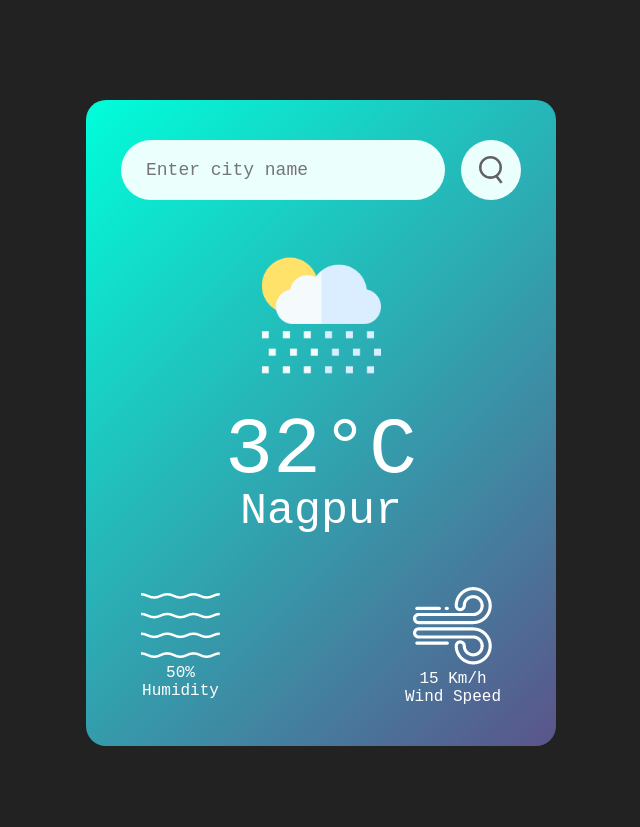
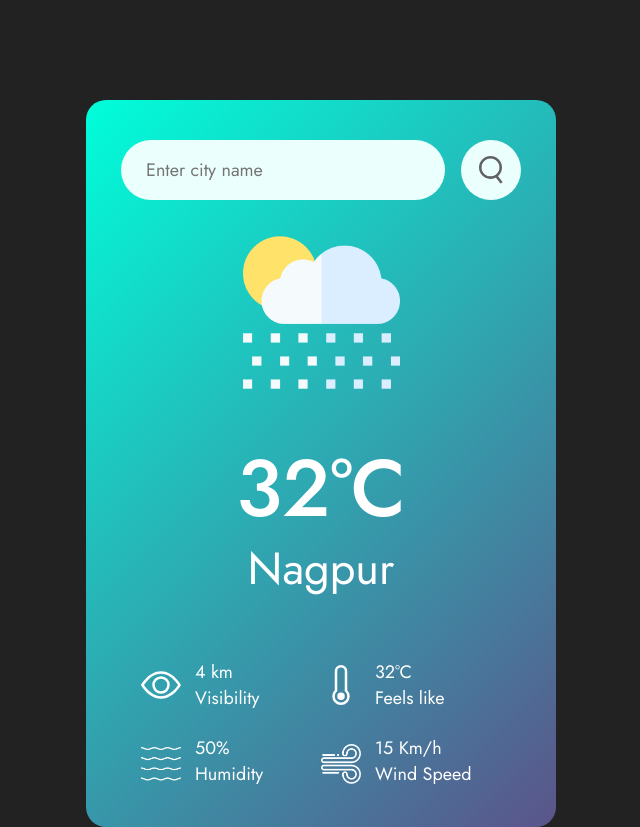
Before and after one commit to samirzjadhav/whether-app, a plain HTML site: page index.html in a window 1280 px wide. Shown: the whole page, without its empty margins (319-959 px from the left). Before the commit the page ends 800 px from the top, so only its background shows below. Drawn offline with Linux system fonts and the light colour scheme; no server answers.

Commit message:
feat: added script for weather fetch

```diff
--- a/index.html
+++ b/index.html
@@ -19,10 +19,52 @@
         <button><img src="./images/search.png" alt="" /></button>
       </div>
       <div class="whether">
-        <img src="./images/rain.png" class="whether-icon" />
+        <img src="./images/rain.png" />
         <h1 class="temp">32°C</h1>
         <h2 class="city">Nagpur</h2>
         <div class="details">
+          <div class="col">
+            <svg
+              stroke="currentColor"
+              fill="currentColor"
+              stroke-width="0"
+              viewBox="0 0 16 16"
+              height="1em"
+              width="1em"
+              xmlns="http://www.w3.org/2000/svg"
+            >
+              <path
+                d="M16 8s-3-5.5-8-5.5S0 8 0 8s3 5.5 8 5.5S16 8 16 8zM1.173 8a13.133 13.133 0 0 1 1.66-2.043C4.12 4.668 5.88 3.5 8 3.5c2.12 0 3.879 1.168 5.168 2.457A13.133 13.133 0 0 1 14.828 8c-.058.087-.122.183-.195.288-.335.48-.83 1.12-1.465 1.755C11.879 11.332 10.119 12.5 8 12.5c-2.12 0-3.879-1.168-5.168-2.457A13.134 13.134 0 0 1 1.172 8z"
+              ></path>
+              <path
+                d="M8 5.5a2.5 2.5 0 1 0 0 5 2.5 2.5 0 0 0 0-5zM4.5 8a3.5 3.5 0 1 1 7 0 3.5 3.5 0 0 1-7 0z"
+              ></path>
+            </svg>
+            <div>
+              <p class="visibility"/>4 km</p>
+              <p>Visibility</p>
+            </div>
+          </div>
+          <div class="col">
+            <svg
+              stroke="currentColor"
+              fill="currentColor"
+              stroke-width="0"
+              viewBox="0 0 16 16"
+              height="1em"
+              width="1em"
+              xmlns="http://www.w3.org/2000/svg"
+            >
+              <path d="M8 14a1.5 1.5 0 1 0 0-3 1.5 1.5 0 0 0 0 3z"></path>
+              <path
+                d="M8 0a2.5 2.5 0 0 0-2.5 2.5v7.55a3.5 3.5 0 1 0 5 0V2.5A2.5 2.5 0 0 0 8 0zM6.5 2.5a1.5 1.5 0 1 1 3 0v7.987l.167.15a2.5 2.5 0 1 1-3.333 0l.166-.15V2.5z"
+              ></path>
+            </svg>
+            <div>
+              <p class="feels">32°C</p>
+              <p>Feels like</p>
+            </div>
+          </div>
           <div class="col">
             <img src="./images/humidity.png" />
             <div>
--- a/script.js
+++ b/script.js
@@ -0,0 +1,18 @@
+const apiKey = "c828bece46c9a82fad997ccd2ec60322";
+const apiUrl =
+  "https://api.openweathermap.org/data/2.5/weather?units=metric&q=nagpur";
+
+async function checkWeather() {
+  const response = await fetch(apiUrl + `&appid=${apiKey}`);
+  let data = await response.json();
+  console.log(data);
+
+  document.querySelector(".city").innerHTML = data.name;
+  document.querySelector(".temp").innerHTML = Math.round(data.main.temp) + "°C";
+  document.querySelector(".humidity").innerHTML = data.main.humidity + "%";
+  document.querySelector(".wind").innerHTML = data.wind.speed + "Km/h";
+  document.querySelector(".visibility").innerHTML =
+    data.visibility / 1000 + " Km";
+  document.querySelector(".feels").innerHTML = data.main.feels_like + "°C";
+}
+checkWeather();
--- a/style.css
+++ b/style.css
@@ -1,8 +1,10 @@
+@import url("https://fonts.googleapis.com/css2?family=Jost:wght@100;200;300;400;500;600&display=swap");
+
 * {
   box-sizing: border-box;
   margin: 0;
   padding: 0;
-  font-family: "Courier New", Courier, monospace;
+  font-family: "Jost", serif;
 }
 
 body {
@@ -72,10 +74,37 @@ body {
   margin-top: -10px;
 }
 
+.whether p {
+  font-size: 18px;
+}
+
+svg {
+  width: 40px;
+  height: 40px;
+  margin-right: 14px;
+}
+
 .details {
+  display: grid;
+  grid-template-columns: 1fr 1fr;
+  padding: 0 20px;
+  margin-top: 28px;
+}
+
+.col {
   display: flex;
   align-items: center;
-  justify-content: space-between;
-  padding: 0 20px;
-  margin-top: 50px;
+  text-align: left;
+  margin-top: 30px;
 }
+
+.col img {
+  width: 40px;
+  margin-right: 14px;
+}
+
+.humidity,
+.wind {
+  font-size: 28px;
+  margin-top: -6px;
+}
```
